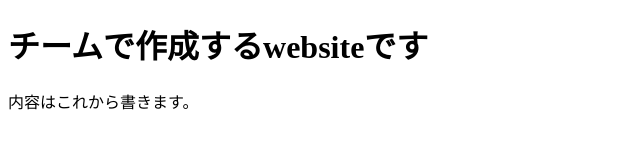
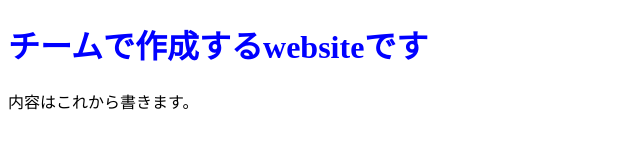
Before and after one commit to s1f10250290/team.8-website, a plain HTML site: page index.html in a window 1280 px wide. Shown: the whole page, without its empty margins (0-640 px from the left). Drawn offline with Linux system fonts and the light colour scheme.

Commit message:
css作成

```diff
--- /dev/null
+++ b/css/index.css
@@ -0,0 +1,3 @@
+h1 {
+    color : blue;
+}
--- a/index.html
+++ b/index.html
@@ -4,9 +4,10 @@
     <meta charset="UTF-8">
     <meta name="viewport" content="width=device-width, initial-scale=1.0">
     <title>team-8-website</title>
-
+    <link rel="stylesheet" href="css/index.css">
 </head>
 <body>
     <h1>チームで作成するwebsiteです</h1>
     <p>内容はこれから書きます。</p>
 </body>
+</html>
```
